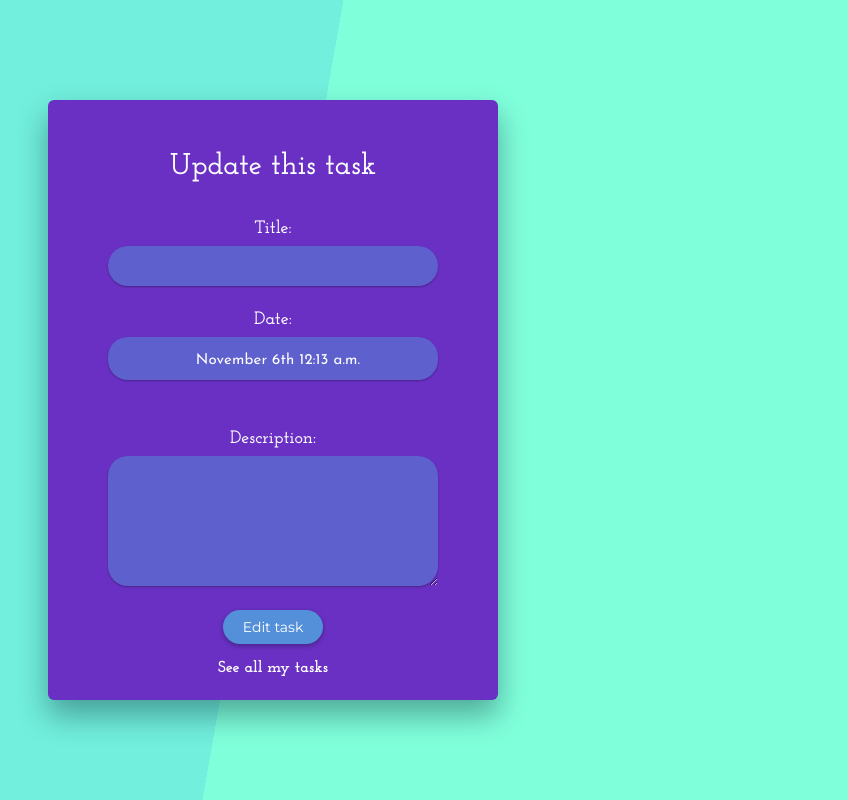
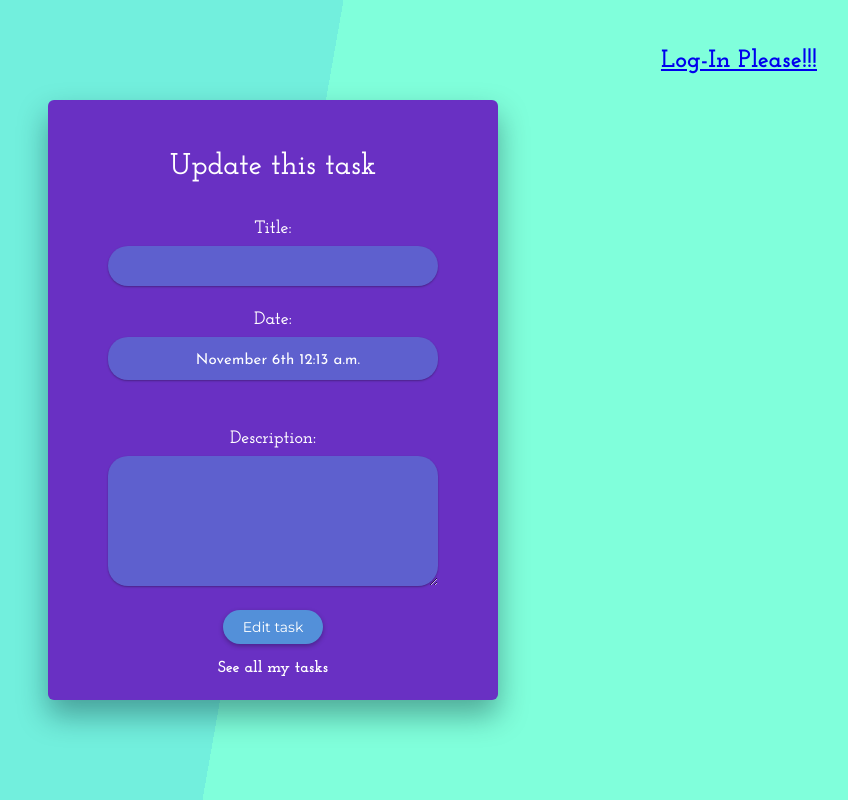
Before and after one commit to JoacoMaurtua/Complete-task-manager, a React (Create React App) app in the folder client/: page /tasks/1/edit in a window 1280 px wide. Shown: the whole page, without its empty margins (367-1215 px from the left). Built offline with nearby package versions, Linux system fonts and the light colour scheme; no server answers.

Commit message:
nuevos cambios

```diff
--- a/client/package.json
+++ b/client/package.json
@@ -12,8 +12,10 @@
     "@testing-library/user-event": "^12.1.10",
     "axios": "^0.21.4",
     "date-fns": "^2.24.0",
+    "jwt-decode": "^3.1.2",
     "node-sass": "^6.0.1",
     "react": "^17.0.2",
+    "react-bootstrap": "^2.1.1",
     "react-dom": "^17.0.2",
     "react-router-dom": "^5.3.0",
     "react-scripts": "4.0.3",
--- a/client/src/App.js
+++ b/client/src/App.js
@@ -7,6 +7,7 @@ import TaskList from './components/TaskList';
 import Detail from './components/Detail';
 import Login from './components/Login';
 import Register from './components/Register';
+import LogOut from './components/Logout';
 //import Swal from 'sweetalert2';
 
 export const MyContext = createContext();
@@ -66,18 +67,20 @@ function App() {
                 <Register users={users} setUsers={setUsers}/>
             </Route>
             <Route exact path={`/task`}>
+                <LogOut/>
                 <Form create={true} loaded={loginOk}/>
             </Route>
             <Route exact path={`/tasks`}>
-              {
-                loaded? <TaskList list={tasks} setList={setTasks}/>:''
-              }
+              <LogOut/>
+              <TaskList list={tasks} setList={setTasks}/>
             </Route>
             <Route exact path={`/tasks/:id`}>
+              <LogOut/>
               <Detail />
             </Route>
             <Route exact path={`/tasks/:id/edit`}>
-                <Form update={true}/>
+              <LogOut/>
+              <Form update={true}/>
             </Route>
           </Switch>
         </Router>
--- a/client/src/components/Form.js
+++ b/client/src/components/Form.js
@@ -161,7 +161,7 @@ export default function Form({create,update, loaded}) {
           }
 
           <Link to={'/tasks'} style={{textDecoration:'none'}}>
-            <p className="tasksLink">See all my tasks</p>
+            <p className="tasksLink" >See all my tasks</p>
           </Link>
 
         </form>
--- a/client/src/components/Logout.js
+++ b/client/src/components/Logout.js
@@ -34,7 +34,7 @@ const LogOut = () => {
 
     return (
         <div className="logoutContainer">
-        <NavDropdown title={`${userNameActual}`}>
+        <NavDropdown title={`${userNameActual ? userNameActual : "Log-In Please!!!"}`} style={{cursor:"pointer"}}>
             <NavDropdown.Item className="logoutSlice" onClick={(event) => logOut(event)}>
             <i class="fas fa-sign-out-alt"></i> Logout
             </NavDropdown.Item>
```
Also changed, not shown: 2 other files (tests, documents, lock files or other folders).
